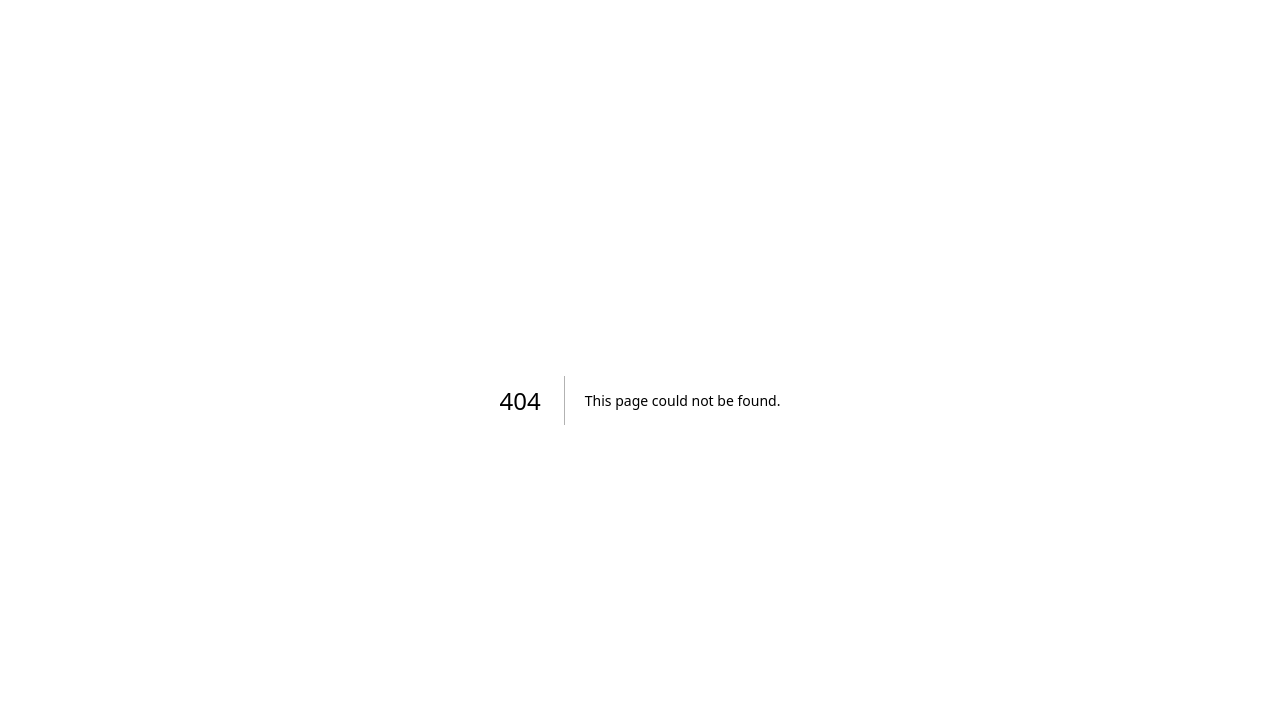
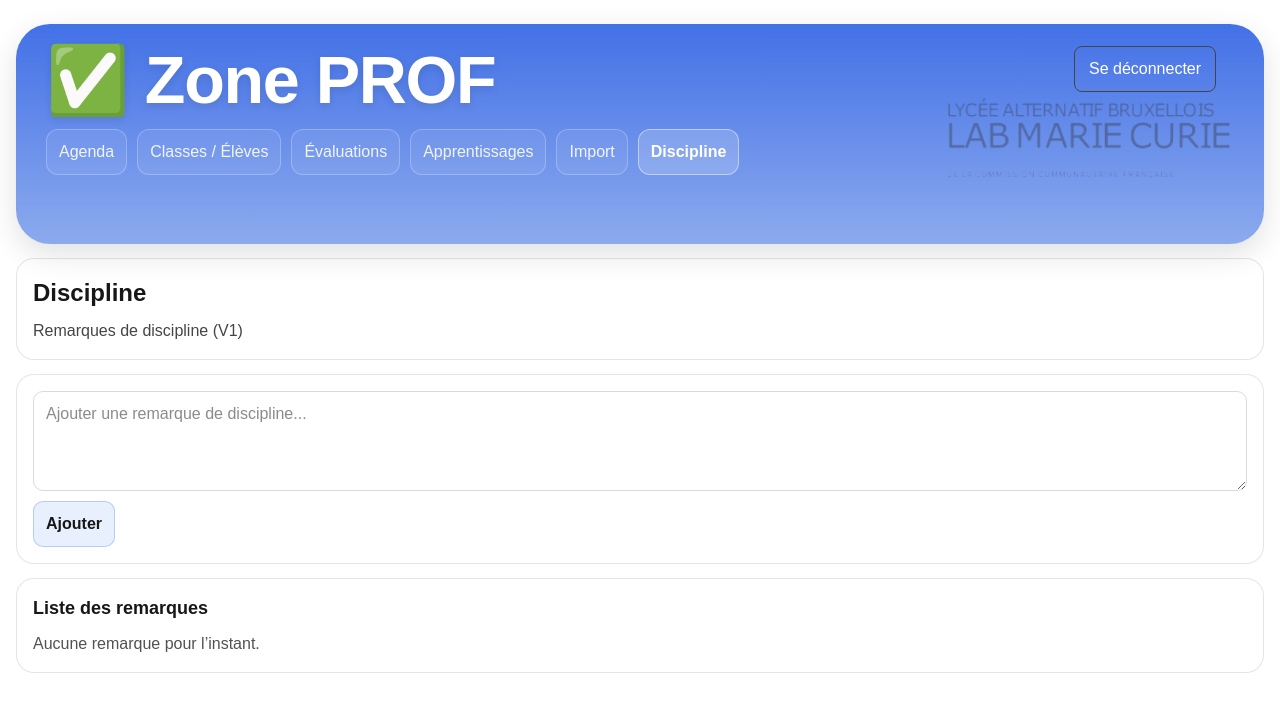
Before and after one commit to mamusciapasquale85-pixel/cote-platform, a Next.js app: page /discipline in a window 1280 px wide. Before the commit this address had no page. Shown: the top 712 px of the page. Built offline with nearby package versions, Linux system fonts and the light colour scheme.

Commit message:
Add Discipline tab and page (V1 placeholder)

```diff
--- /dev/null
+++ b/src/app/discipline/layout.tsx
@@ -0,0 +1,5 @@
+import ProfShell from "../prof/ProfShell";
+
+export default function DisciplineLayout({ children }: { children: React.ReactNode }) {
+  return <ProfShell>{children}</ProfShell>;
+}
--- /dev/null
+++ b/src/app/discipline/page.tsx
@@ -0,0 +1,87 @@
+"use client";
+
+import { useState } from "react";
+
+const card: React.CSSProperties = {
+  borderRadius: 18,
+  padding: 16,
+  background: "white",
+  border: "1px solid rgba(0,0,0,0.10)",
+};
+
+const input: React.CSSProperties = {
+  width: "100%",
+  padding: "10px 12px",
+  borderRadius: 10,
+  border: "1px solid rgba(0,0,0,0.15)",
+};
+
+const btn: React.CSSProperties = {
+  padding: "10px 12px",
+  borderRadius: 10,
+  border: "1px solid rgba(0,0,0,0.15)",
+  background: "rgba(37,99,235,0.10)",
+  borderColor: "rgba(37,99,235,0.25)",
+  cursor: "pointer",
+  fontWeight: 800,
+};
+
+export default function DisciplinePage() {
+  const [text, setText] = useState("");
+  const [rows, setRows] = useState<string[]>([]);
+
+  function onAdd() {
+    const value = text.trim();
+    if (!value) return;
+    setRows((prev) => [value, ...prev]);
+    setText("");
+  }
+
+  return (
+    <div style={{ display: "grid", gap: 14 }}>
+      <div style={card}>
+        <div style={{ fontSize: 24, fontWeight: 900, marginBottom: 8 }}>Discipline</div>
+        <div style={{ opacity: 0.8 }}>Remarques de discipline (V1)</div>
+      </div>
+
+      <div style={card}>
+        <div style={{ display: "grid", gap: 10 }}>
+          <textarea
+            style={{ ...input, minHeight: 100, resize: "vertical" }}
+            placeholder="Ajouter une remarque de discipline..."
+            value={text}
+            onChange={(e) => setText(e.target.value)}
+          />
+          <div>
+            <button style={btn} onClick={onAdd}>
+              Ajouter
+            </button>
+          </div>
+        </div>
+      </div>
+
+      <div style={card}>
+        <div style={{ fontSize: 18, fontWeight: 900, marginBottom: 10 }}>Liste des remarques</div>
+        {rows.length === 0 ? (
+          <div style={{ opacity: 0.75 }}>Aucune remarque pour l’instant.</div>
+        ) : (
+          <div style={{ display: "grid", gap: 8 }}>
+            {rows.map((row, idx) => (
+              <div
+                key={`${idx}-${row.slice(0, 12)}`}
+                style={{
+                  border: "1px solid rgba(0,0,0,0.08)",
+                  borderRadius: 10,
+                  padding: 10,
+                  background: "rgba(0,0,0,0.01)",
+                }}
+              >
+                {row}
+              </div>
+            ))}
+          </div>
+        )}
+      </div>
+    </div>
+  );
+}
--- a/src/app/prof/ProfTabs.tsx
+++ b/src/app/prof/ProfTabs.tsx
@@ -3,7 +3,11 @@
 import Link from "next/link";
 import { usePathname } from "next/navigation";
 
-type Tab = { key: "classes" | "evaluations" | "agenda" | "apprentissages" | "import"; label: string; href: string };
+type Tab = {
+  key: "agenda" | "classes" | "evaluations" | "apprentissages" | "import" | "discipline";
+  label: string;
+  href: string;
+};
 
 const TABS: Tab[] = [
   { key: "agenda", label: "Agenda", href: "/agenda" },
@@ -11,6 +15,7 @@ const TABS: Tab[] = [
   { key: "evaluations", label: "Évaluations", href: "/evaluations" },
   { key: "apprentissages", label: "Apprentissages", href: "/apprentissages" },
   { key: "import", label: "Import", href: "/import" },
+  { key: "discipline", label: "Discipline", href: "/discipline" },
 ];
 
 export default function ProfTabs() {
```
